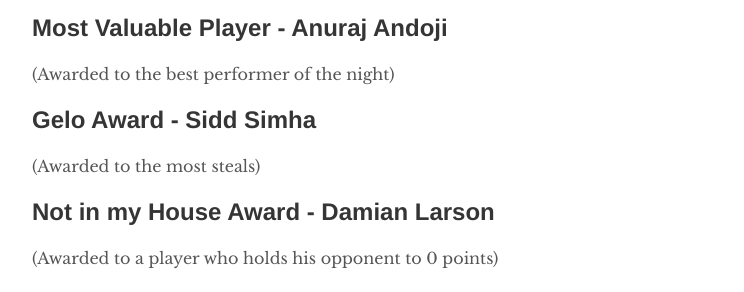
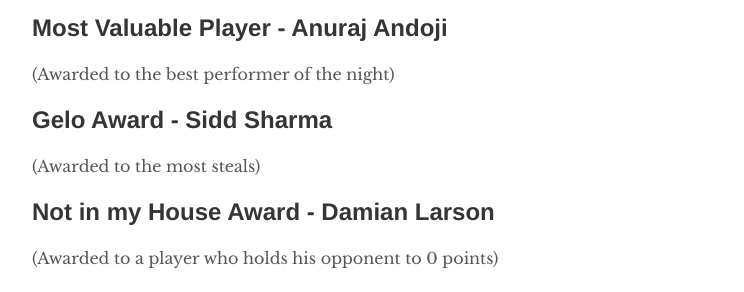
Before and after one commit to nohharri/tdpba, a Jekyll site: the page built from _posts/2018-01-31-preseason-game-1.md, in a window 1280 px wide and 900 px high, scrolled down 320 px. Shown: the part 154-446 px from the top of the window, without its empty margins (208-952 px from the left). Built offline with Jekyll 4.4.1, drawn with Linux system fonts in a browser that asks for light colours.

Commit message:
Update 2018-01-31-preseason-game-1.md

```diff
--- a/_posts/2018-01-31-preseason-game-1.md
+++ b/_posts/2018-01-31-preseason-game-1.md
@@ -7,7 +7,7 @@ author: "Harrison Noh"
 # Nightly Notables
 ## Most Valuable Player - Anuraj Andoji
 (Awarded to the best performer of the night)
-## Gelo Award - Sidd Simha
+## Gelo Award - Sidd Sharma
 (Awarded to the most steals)
 ## Not in my House Award - Damian Larson
 (Awarded to a player who holds his opponent to 0 points)
```
